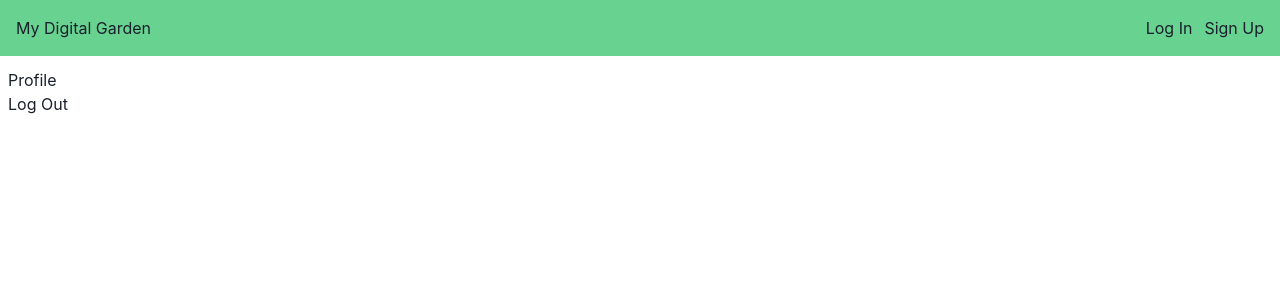
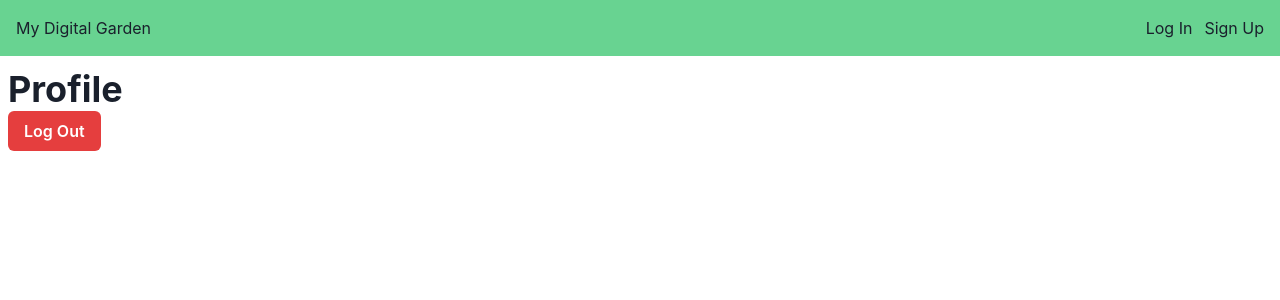
Before and after one commit to jpecheverryp/my-digital-garden, a React (Create React App) app in the folder client/: page /profile in a window 1280 px wide. Shown: the top 300 px of the page. Built offline with nearby package versions, Linux system fonts and the light colour scheme.

Commit message:
redesigned profile page with chakra

```diff
--- a/client/src/screens/Profile.tsx
+++ b/client/src/screens/Profile.tsx
@@ -1,3 +1,4 @@
+import { Box, Button, Heading } from '@chakra-ui/react';
 import axios from 'axios';
 import React from 'react';
 import { useNavigate } from 'react-router-dom';
@@ -36,13 +37,13 @@ const Profile: React.FC<IState> = ({ logout, username }) => {
       .catch((err) => console.log(err));
   };
   return (
-    <div>
-      <h2 className='light-text'>Profile</h2>
-      <h3 className='light-text'>{username}</h3>
-      <button className='btn' onClick={handleLogout}>
+    <Box>
+      <Heading className='light-text'>Profile</Heading>
+      <Heading className='light-text'>{username}</Heading>
+      <Button onClick={handleLogout} colorScheme={'red'}>
         Log Out
-      </button>
-    </div>
+      </Button>
+    </Box>
   );
 };
 
```
